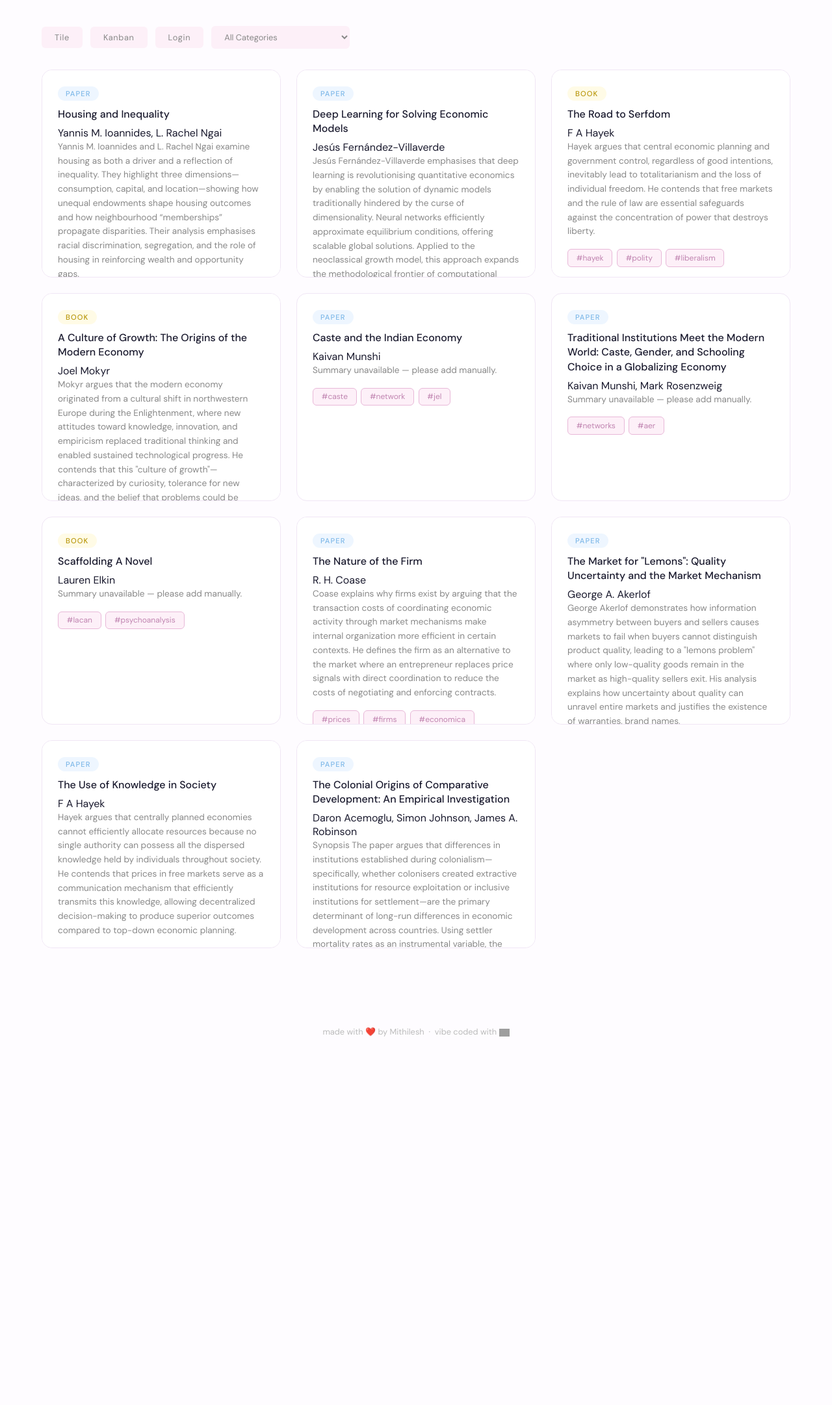
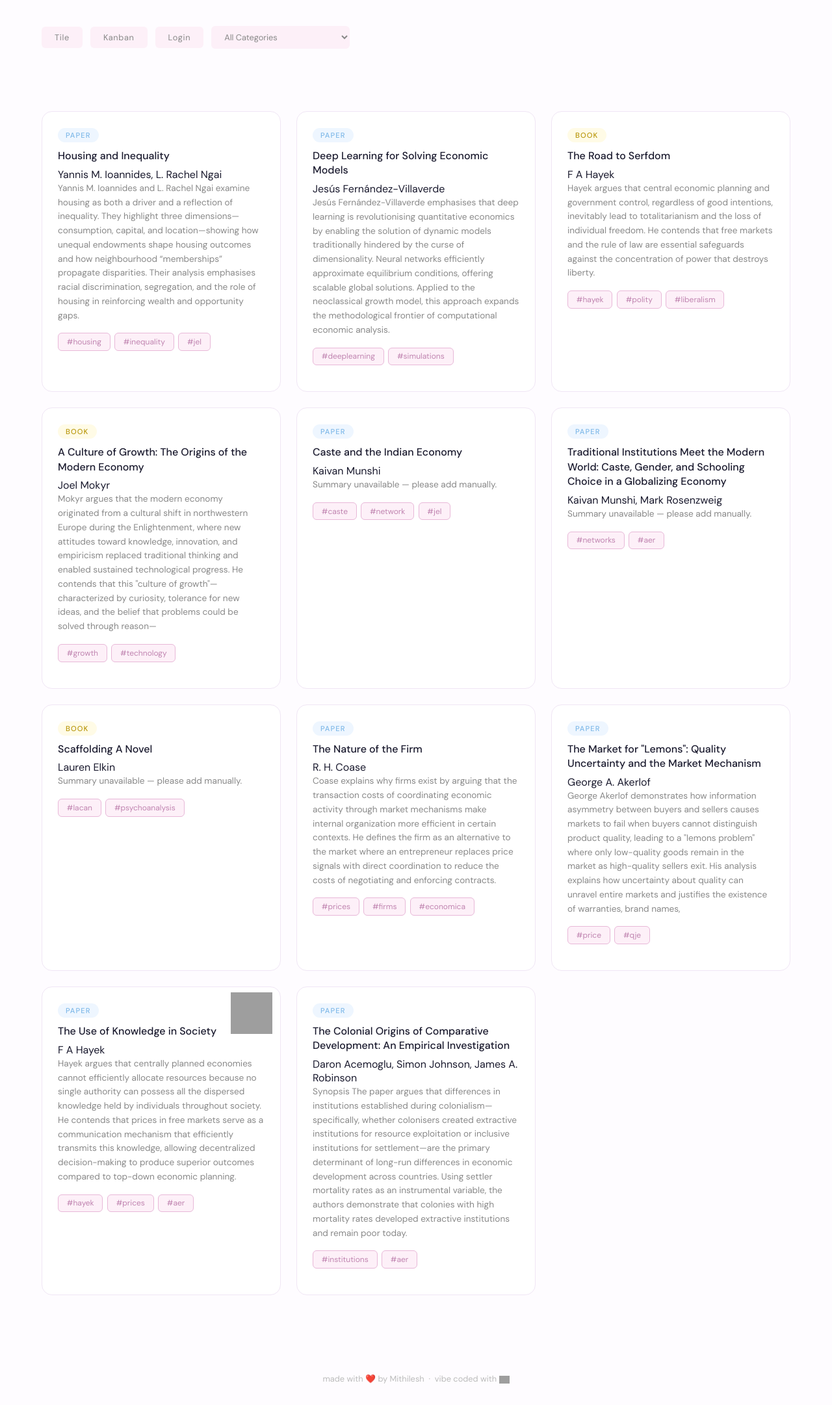
Before and after one commit to xhiku07/my-Digital-Library, a Flask app: page / in a window 1280 px wide. Shown: the part 77-2239 px from the top of the page at 65% size. Before the commit the page ends 1672 px from the top, so only its background shows below. Run offline with Flask 3, Linux system fonts and the light colour scheme; data comes from the database, SQL or seed files in the repository; grey boxes are pictures that could not be loaded.

Commit message:
added poke sprites

```diff
--- a/static/css/style.css
+++ b/static/css/style.css
@@ -129,6 +129,7 @@ main {
     display: grid;
     grid-template-columns: repeat(auto-fill, minmax(280px, 1fr));
     gap: 1.5rem;
+    padding-top: 4.0rem;
 }
 
 .card {
@@ -138,7 +139,7 @@ main {
     border: 1px solid var(--border);
     transition: all 0.2s;
     cursor: pointer;
-    height: 320px;
+    height: auto;
     overflow-y: auto;
 }
 
@@ -472,3 +473,21 @@ footer {
     background: #e07070;
     color: white;
 }
+
+
+
+.sprite {
+    width: 32px;
+    height: 32px;
+    pointer-events: none;
+}
+
+
+.card-sprite {
+    position: absolute;
+    top: 8px;
+    right: 12px;
+    z-index: 10;
+    width: 64px;
+    height: 64px;
+}
--- a/static/js/main.js
+++ b/static/js/main.js
@@ -1,3 +1,21 @@
+
+const sprites = [
+    { id: 3, name: 'venusaur' },
+    { id: 6, name: 'charizard' },
+    { id: 9, name: 'blastoise' },
+    { id: 143, name: 'snorlax' }
+];
+
+function spriteURL(id) {
+    return `https://raw.githubusercontent.com/PokeAPI/sprites/master/sprites/pokemon/other/official-artwork/${id}.png`;
+}
+
+
+function shuffle(arr) {
+    return arr.sort(() => Math.random() - 0.5);
+}
+
+
 let isAuthed = false;
 
 function login() {
@@ -156,10 +174,10 @@ async function smartFetch(value) {
     value = value.trim();
     if (!value) return;
 
-    // Clean DOI if full URL pasted
+
     let doi = value.replace('https://doi.org/', '').replace('http://doi.org/', '').replace('doi.org/', '');
 
-    // Only fetch if it looks like a DOI
+
     if (!doi.startsWith('10.')) return;
 
     const response = await fetch(`https://api.crossref.org/works/${encodeURIComponent(doi)}`);
@@ -240,6 +258,20 @@ async function loadItems(category = 'all') {
             </div>`;
     });
 }
+
+
+const cards = Array.from(container.querySelectorAll('.card'));
+const randomCards = shuffle([...cards]).slice(0, 1);
+const cardSprites = [shuffle([...sprites])[0]];
+randomCards.forEach((card, i) => {
+    card.style.position = 'relative';
+    card.style.overflow = 'visible';
+    const img = document.createElement('img');
+    img.src = spriteURL(cardSprites[i].id);
+    img.className = 'sprite card-sprite';
+    card.appendChild(img);
+});
+
 }
 function filterItems(category) {
     loadItems(category);
```
